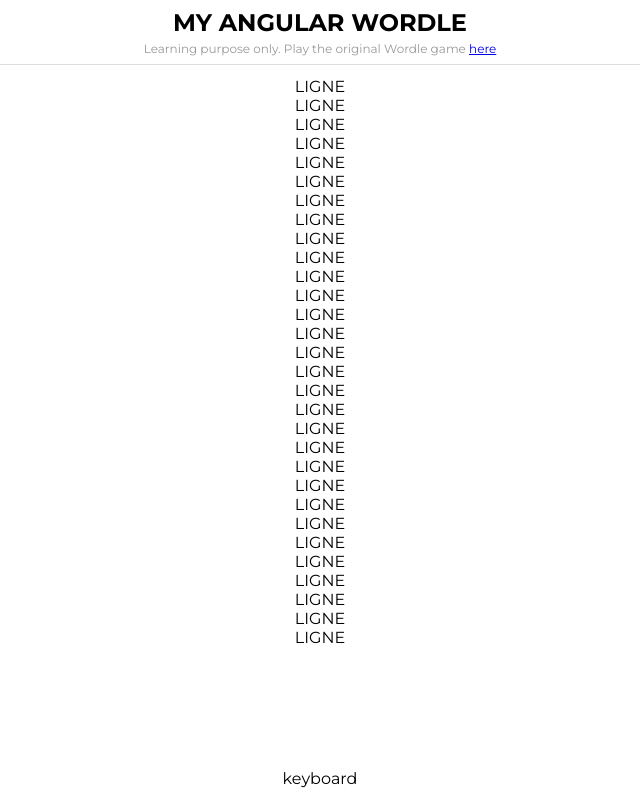
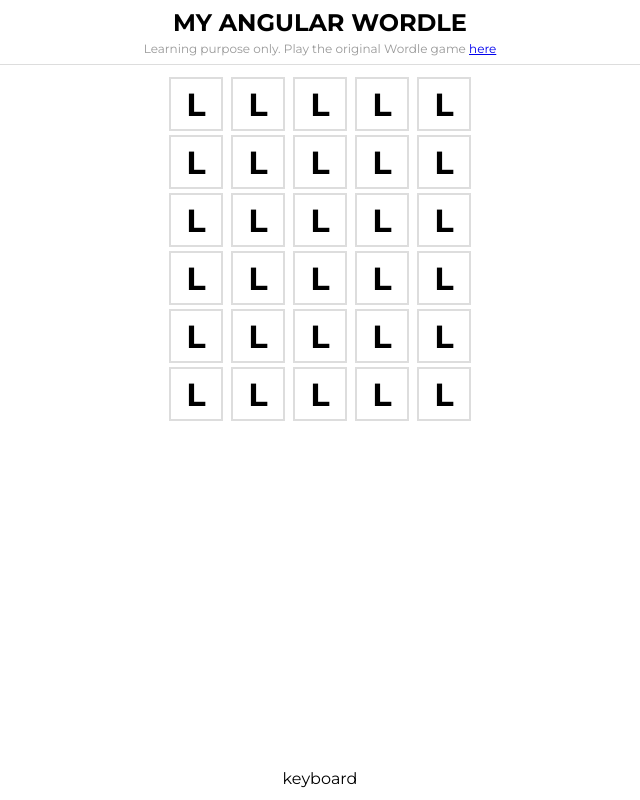
Before and after one commit to RmNLcN06/wordle-app, an Angular app: page / in a window 1280 px wide. Shown: the whole page, without its empty margins (320-960 px from the left). Built offline with nearby package versions, Linux system fonts and the light colour scheme.

Commit message:
Add styles to Try & Letter containers

```diff
--- a/src/app/wordle/wordle.component.html
+++ b/src/app/wordle/wordle.component.html
@@ -10,7 +10,7 @@
     <div class="main">
         <div class="try-container" *ngFor="let try of tries">
             <div class="letter-container" *ngFor="let letter of try.letters">
-                LIGNE
+                L
             </div>
         </div>
     </div>
--- a/src/app/wordle/wordle.component.scss
+++ b/src/app/wordle/wordle.component.scss
@@ -31,6 +31,25 @@
         margin-top: 12px;
         align-items: center;
         justify-content: center;
+
+        .try-container {
+            display: flex;
+            margin-bottom: 4px;
+
+            .letter-container {
+                display: flex;
+                align-items: center;
+                justify-content: center;
+                width: 54px;
+                height: 54px;
+                border: 2px solid #ddd;
+                box-sizing: border-box;
+                margin: 0px 4px;
+                font-size: 32px;
+                font-weight: bold;
+                text-transform: uppercase;
+            }
+        }
     }
 
     .keyboard-container {
```
